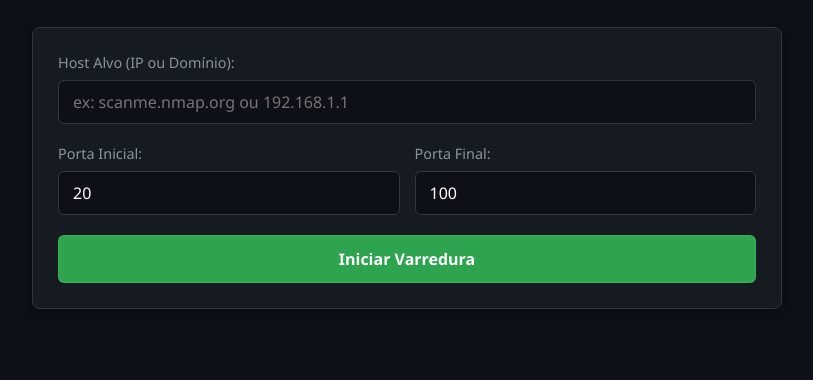
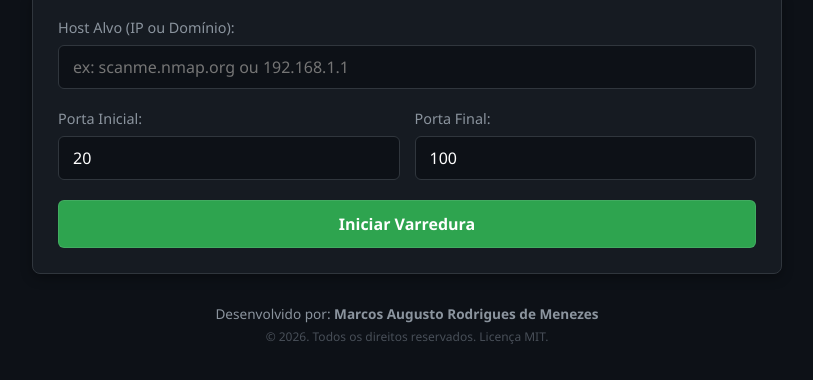
Before and after one commit to MarcosStark/Security-Tools-API, a plain HTML site: page frontend/index.html in a window 1280 px wide. Shown: the part 286-666 px from the top of the page, without its empty margins (233-1046 px from the left). Drawn offline with Linux system fonts and the light colour scheme.

Commit message:
Update index.html

```diff
--- a/frontend/index.html
+++ b/frontend/index.html
@@ -55,6 +55,11 @@
                 </table>
             </div>
         </section>
+
+        <footer style="text-align: center; margin-top: 30px; color: #8b949e; font-size: 0.85rem;">
+            <p>Desenvolvido por: <strong>Marcos Augusto Rodrigues de Menezes</strong></p>
+            <p style="margin-top: 5px; font-size: 0.75rem; color: #484f58;">© 2026. Todos os direitos reservados. Licença MIT.</p>
+        </footer>
     </div>
 
     <script src="script.js"></script>
```
